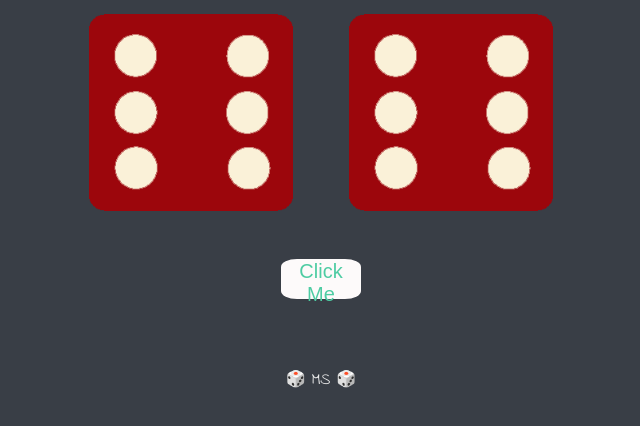
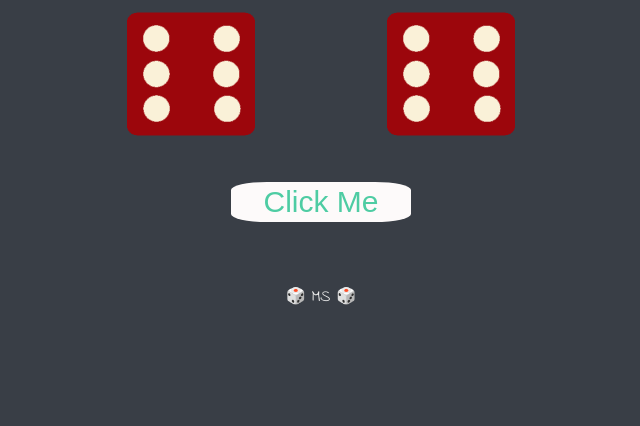
Before and after one commit to Mehul-Shrivastava/dice, a plain HTML site: page index.html in a window 1280 px wide. Shown: the part 168-594 px from the top of the page, without its empty margins (319-959 px from the left). Drawn offline with Linux system fonts and the light colour scheme.

Commit message:
Update styles.css

```diff
--- a/styles.css
+++ b/styles.css
@@ -29,7 +29,7 @@ p {
 }
 
 img {
-  width: 80%;
+  width: 50%;
 }
 .bttn{
   text-align: center;
@@ -45,8 +45,8 @@ footer {
 button{
   text-align: center;
   height: 40px;
-  width: 80px;
-  font-size: 20px;
+  width: 180px;
+  font-size: 30px;
   border-radius: 20%;
   border: 0px;
   color: #4ECCA3;
```
